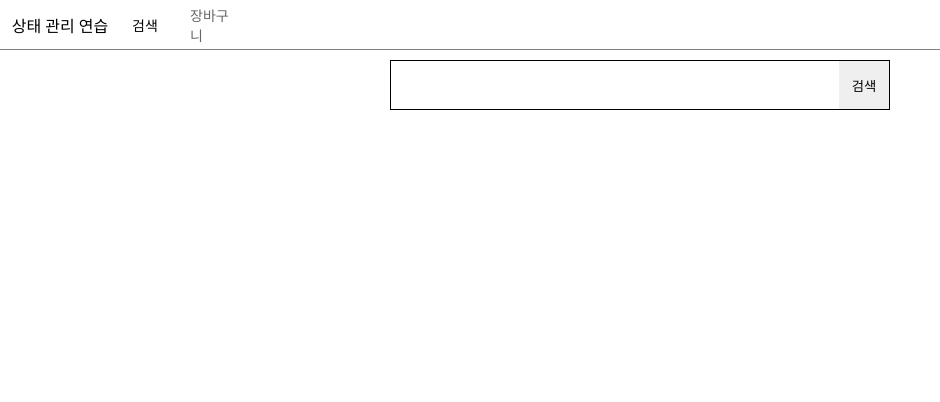
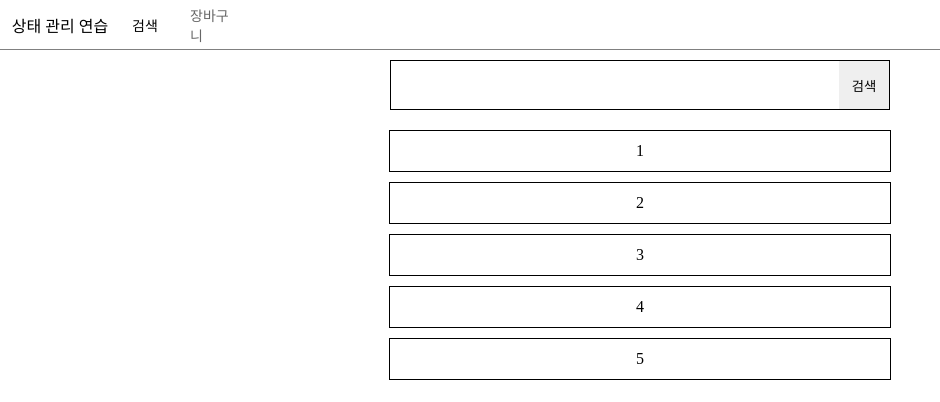
Before and after one commit to seeyoujeong/practice-state-management, a React (Vite) app: page /search in a window 1280 px wide. Shown: the top 402 px of the page, without its empty margins (0-940 px from the left). Built offline with nearby package versions, Linux system fonts and the light colour scheme.

Commit message:
feat: SearchResult 컴포넌트 수정 및 Cart에 추가되게 설정

```diff
--- a/src/App.tsx
+++ b/src/App.tsx
@@ -1,14 +1,16 @@
 import { Outlet } from "react-router-dom";
 import styled from "@emotion/styled";
 import { Header } from "@/components";
-import { SearchProvider } from "@/context";
+import { CartProvider, SearchProvider } from "@/context";
 
 function App() {
   return (
     <Container>
       <SearchProvider>
-        <Header />
-        <Outlet />
+        <CartProvider>
+          <Header />
+          <Outlet />
+        </CartProvider>
       </SearchProvider>
     </Container>
   );
--- a/src/components/SearchResult.tsx
+++ b/src/components/SearchResult.tsx
@@ -1,7 +1,50 @@
+import { useContext } from "react";
+import styled from "@emotion/styled";
+import { CartContext } from "@/context";
+
 interface SearchResultProps {
   searchKeyword: string;
 }
 
 export default function SearchResult({ searchKeyword }: SearchResultProps) {
-  return <>{searchKeyword}</>;
+  const { dispatch } = useContext(CartContext);
+
+  const handleAddToCart = (name: string) => {
+    dispatch({ type: "added", name });
+  };
+
+  return (
+    <ResultList>
+      {Array.from({ length: 5 }, (_, idx) => idx + 1).map((val, key) => (
+        <ResultItem
+          key={key}
+          onClick={() => handleAddToCart(searchKeyword + val)}
+        >
+          {searchKeyword + val}
+        </ResultItem>
+      ))}
+    </ResultList>
+  );
 }
+
+const ResultList = styled.div`
+  width: 500px;
+  display: flex;
+  flex-direction: column;
+  align-items: center;
+  gap: 10px;
+`;
+
+const ResultItem = styled.div`
+  width: 100%;
+  height: 40px;
+  border: 1px solid black;
+  display: flex;
+  justify-content: center;
+  align-items: center;
+  cursor: pointer;
+
+  &:hover {
+    background-color: rgba(0, 0, 0, 0.1);
+  }
+`;
```
